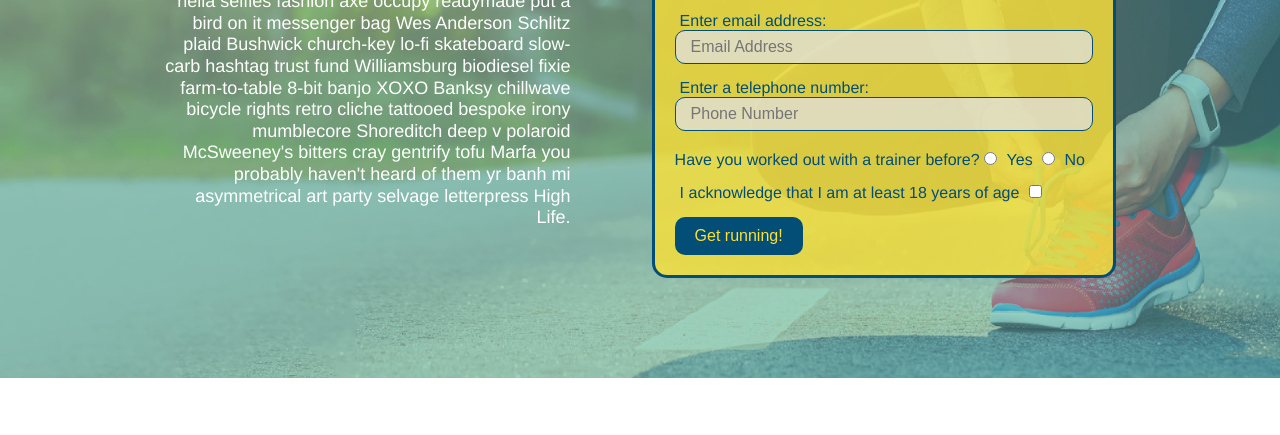
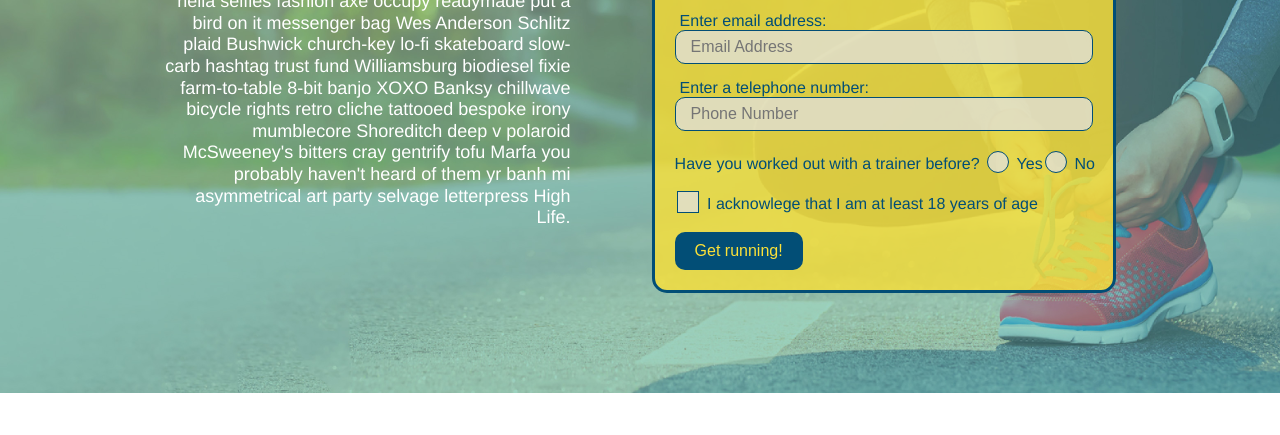
Before and after one commit to Chrisbond1226/run-buddy, a plain HTML site: page index.html in a window 1280 px wide. Shown: the part 345-780 px from the top of the page. Drawn offline with Linux system fonts and the light colour scheme.

Commit message:
final css touches

```diff
--- a/Assets/css/style.css
+++ b/Assets/css/style.css
@@ -17,6 +17,7 @@ header{
     background-position: center;
     background-attachment: fixed;
     background-position: 80%;
+    z-index: 9999;
 }
 body {
     color: #39a6b2;
@@ -151,6 +152,67 @@ section {
     margin-bottom: 15px;
     border-radius: 10px;
     background-color: rgba(225,225,225, 0.75);
+}
+
+.checkbox-wrapper input, .radio-wrapper input {
+    opacity:0
+}
+
+.checkbox-wrapper label, .radio-wrapper label {
+    position: relative;
+    left: 10px;
+    margin: 10px;
+    line-height: 1.6;
+}
+
+.checkbox-wrapper label::before, .radio-wrapper label::before {
+    content: "";
+    height: 20px;
+    width: 20px;
+    background: rgba(225,225,225, 0.75);
+    border: 1px solid #024e76;
+    position: absolute;
+    top: -4px;
+    left: -30px;
+}
+
+.radio-wrapper label::before {
+    border-radius: 50%;
+}
+
+.radio-wrapper label::after{
+    content: "";
+    width: 20px;
+    height: 20px;
+    border-radius: 50%;
+    background: #024e76;
+    position: absolute;
+    left: -29px;
+    top: -3px;
+    background-image: radial-gradient(circle, #39a6b2, #024e76);
+
+}
+
+.checkbox-wrapper label::after {
+    content: "";
+    height: 6px;
+    width: 14px;
+    border-left: 2px solid #024e76;
+    border-bottom: 2px solid #024e76;
+    position: absolute;
+    left: -26px;
+    top: 1px;
+    transform: rotate(-58deg);
+}
+
+.checkbox-wrapper input + label::after,
+.radio-wrapper input + label::after {
+    content: none;
+}
+
+.checkbox-wrapper input:checked + label::after,
+.radio-wrapper input:checked + label::after {
+  content: "";
 }
 
 .form-input:focus {
--- a/index.html
+++ b/index.html
@@ -56,16 +56,20 @@
 
                     <p>
                         Have you worked out with a trainer before?
-                        <input type="radio" name="trainer-confirm" id="trainer-yes" />
-                        <label for="trainer-yes">Yes</label>
-                        <input type="radio" name="trainer-confirm" id="trainer-no" />
-                        <label for="trainer-no">No</label>
+                        <span class="radio-wrapper">
+                            <input type="radio" name="trainer-confirm" id="trainer-yes" />
+                            <label for="trainer-yes">Yes</label>
+                        </span>
+                        <span class="radio-wrapper">
+                            <input type="radio" name="trainer-confirm" id="trainer-no" />
+                            <label for="trainer-no">No</label>
+                        </span>
                     </p>
                     <p>
-                        <label for="checkbox">
-                            I acknowledge that I am at least 18 years of age
-                        </label>
-                        <input type="checkbox" name="age-confirm" id="checkbox" />
+                      <span class="checkbox-wrapper">
+                          <input type="checkbox" name="age-confirm" id="checkbox" />
+                          <label for="checkbox">I acknowlege that I am at least 18 years of age</label>
+                      </span>
                     </p>
                     <button type="submit">
                         Get running!
```
Also changed, not shown: 1 other file.
